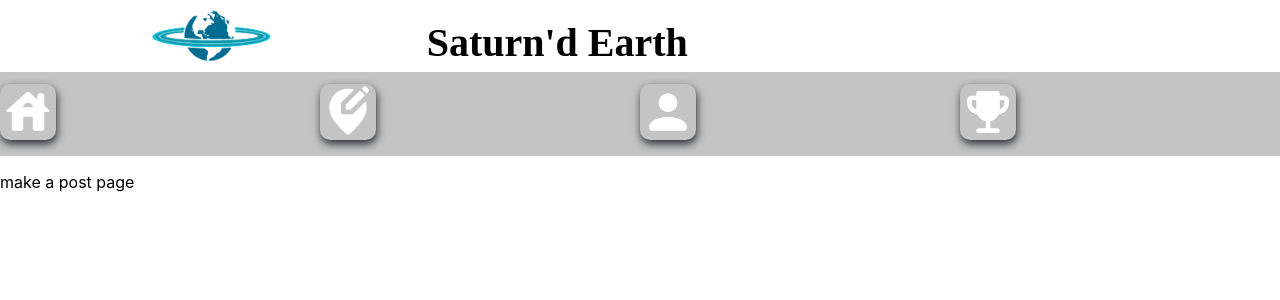
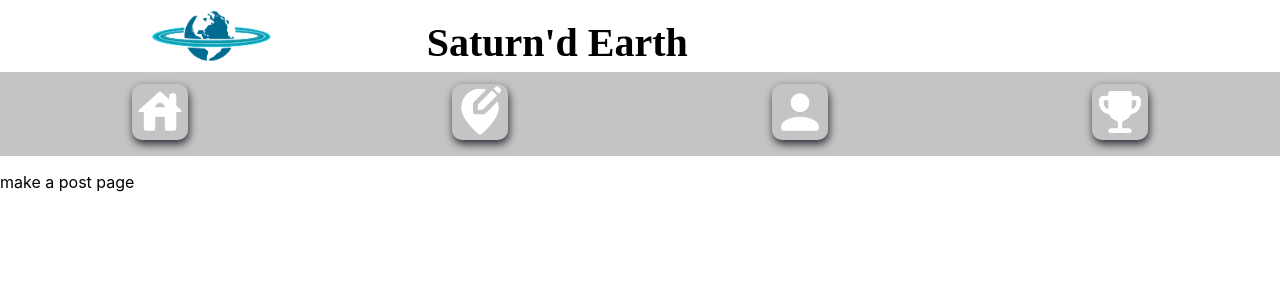
Before and after one commit to Saturnd-Earth/se-fe, a React (Create React App) app: page /make_post in a window 1280 px wide. Shown: the top 300 px of the page. Built offline with nearby package versions, Linux system fonts and the light colour scheme; a web font is replaced by a local one.

Commit message:
Header - recenter header icons

```diff
--- a/src/Header/Header.js
+++ b/src/Header/Header.js
@@ -1,11 +1,11 @@
 import React from 'react';
 import './Header.scss'
 
-import home from '../images/house-white.png'
-import post from '../images/post-white.png'
-import feed from '../images/user-white.png'
-import awards from '../images/award-white.png'
-import seLogo from '../images/se-logo.png'
+import home from '../Images/house-white.png'
+import post from '../Images/post-white.png'
+import feed from '../Images/user-white.png'
+import awards from '../Images/award-white.png'
+import seLogo from '../Images/se-logo.png'
 import { Link, Redirect } from 'react-router-dom';
 
 export default function Header() {
@@ -16,16 +16,16 @@ export default function Header() {
                 <h1 className='header-text'>Saturn'd Earth</h1>
             </section>
             <section className='header-bottom'>
-              <Link to="/" label="home">
+              <Link to="/" label="home" className='icon-links'>
                 <img src={home} alt='Home' className='bottom-images' id='home-icon'/>
               </Link>
-              <Link to="/make_post" label="my post">
+              <Link to="/make_post" label="my post" className='icon-links'>
                 <img src={post} alt='Add a post' className='bottom-images' id='make-post-icon'/>
               </Link>
-              <Link to="/my_post" label="my post">
+              <Link to="/my_post" label="my post" className='icon-links'>
                   <img src={feed} alt='Your feed' className='bottom-images' id='user-feed-icon'/>
               </Link>
-              <Link to="/awards" label="my awards">
+              <Link to="/awards" label="my awards" className='icon-links'>
                   <img src={awards} alt='Your awards' className='bottom-images' id='user-awards-icon'/>
               </Link>
             </section>
--- a/src/Header/Header.scss
+++ b/src/Header/Header.scss
@@ -28,6 +28,10 @@
     margin-top: -2em;
     padding-top: .75em;
     padding-bottom: .75em;
+    .icon-links {
+        justify-self: center;
+        align-self: center;
+    }
     .bottom-images {
         width: 3.5em;
         border-radius: 10px;
--- a/src/Post/Post.js
+++ b/src/Post/Post.js
@@ -1,9 +1,9 @@
 import React, { Component }  from 'react';
 import './Post.scss';
 // icons
-import dummyIcon from '../images/dummyIcon.png';
-import defaultLike from '../images/like-white.png';
-import blueLike from '../images/like-blue.png';
+import dummyIcon from '../Images/dummyIcon.png';
+import defaultLike from '../Images/like-white.png';
+import blueLike from '../Images/like-blue.png';
 
 export default class Post extends Component {
     constructor(props) {
```
Also changed, not shown: src/Home/Home.js (added, +9 -0 lines), 1 other file (tests, documents, lock files or other folders).
